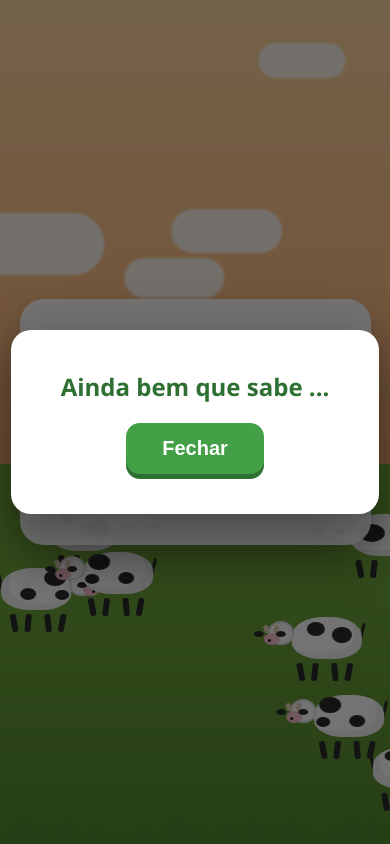
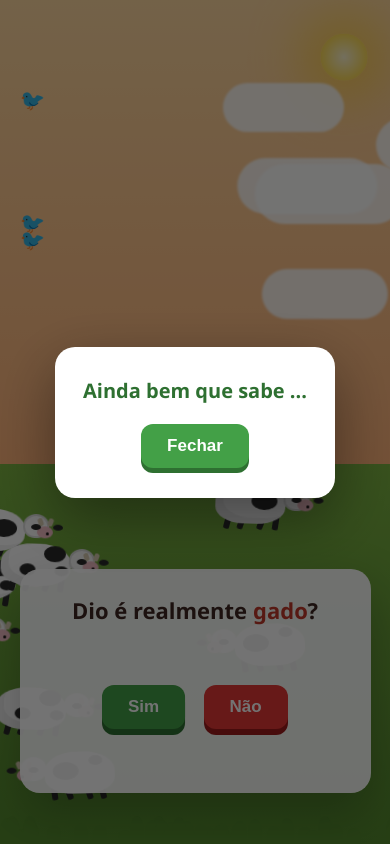
Before and after one commit to ThomasFarss/DioGado, a plain HTML site: page index.html in a window 390 px wide. Both pictures are taken after a click on the button "Sim". Drawn offline with Linux system fonts and the light colour scheme.

Commit message:
Add more animation flair and mobile responsiveness
Co-Authored-By: Claude Sonnet 5 <noreply@anthropic.com>

```diff
--- a/index.html
+++ b/index.html
@@ -46,18 +46,61 @@
     to{transform:translateX(110vw);}
   }
 
+  /* sol */
+  .sun{
+    position:absolute;
+    top:6%;
+    right:8%;
+    width:70px;
+    height:70px;
+    border-radius:50%;
+    background:radial-gradient(circle, #fff6d0 0%, #ffe066 60%, #ffcc33 100%);
+    box-shadow:0 0 40px 20px rgba(255,204,51,0.55);
+    animation:pulse 2.5s ease-in-out infinite;
+    z-index:0;
+  }
+  @keyframes pulse{
+    0%,100%{transform:scale(1); box-shadow:0 0 40px 20px rgba(255,204,51,0.55);}
+    50%{transform:scale(1.12); box-shadow:0 0 55px 28px rgba(255,204,51,0.7);}
+  }
+
+  /* passaro */
+  .bird{
+    position:absolute;
+    font-size:20px;
+    animation:flyacross linear infinite, flap 0.5s ease-in-out infinite alternate;
+    z-index:1;
+  }
+  @keyframes flyacross{
+    from{transform:translate(-60px, 0);}
+    to{transform:translate(110vw, -40px);}
+  }
+  @keyframes flap{
+    from{transform:translateY(0) scaleY(1);}
+    to{transform:translateY(-6px) scaleY(0.85);}
+  }
+
   /* boi */
   .cow{
     position:absolute;
     width:90px;
     height:60px;
-    animation:walk linear infinite;
+    animation:walk linear infinite, bounce 0.5s ease-in-out infinite;
     z-index:1;
   }
   .cow-body{
     position:relative;
     width:100%;
     height:100%;
+    animation:headbob 0.5s ease-in-out infinite alternate;
+  }
+  @keyframes bounce{
+    0%,100%{margin-top:0px;}
+    50%{margin-top:-6px;}
+  }
+  @keyframes headbob{
+    from{transform:rotate(-2deg);}
+    to{transform:rotate(2deg);}
   }
   .cow-blob{
     position:absolute;
@@ -129,15 +172,15 @@
     background:#2b2b2b;
     bottom:-14px;
     border-radius:2px;
-    animation:legmove 0.5s ease-in-out infinite alternate;
+    animation:legmove 0.3s ease-in-out infinite alternate;
   }
   .cow-leg.l1{left:16px;}
-  .cow-leg.l2{left:30px; animation-delay:0.25s;}
-  .cow-leg.l3{left:50px; animation-delay:0.1s;}
-  .cow-leg.l4{left:64px; animation-delay:0.35s;}
+  .cow-leg.l2{left:30px; animation-delay:0.15s;}
+  .cow-leg.l3{left:50px; animation-delay:0.06s;}
+  .cow-leg.l4{left:64px; animation-delay:0.21s;}
   @keyframes legmove{
-    from{transform:rotate(-12deg);}
-    to{transform:rotate(12deg);}
+    from{transform:rotate(-20deg);}
+    to{transform:rotate(20deg);}
   }
   .cow-tail{
     position:absolute;
@@ -148,11 +191,11 @@
     top:16px;
     border-radius:2px;
     transform-origin:top center;
-    animation:tailwag 0.6s ease-in-out infinite alternate;
+    animation:tailwag 0.35s ease-in-out infinite alternate;
   }
   @keyframes tailwag{
-    from{transform:rotate(-10deg);}
-    to{transform:rotate(15deg);}
+    from{transform:rotate(-15deg);}
+    to{transform:rotate(20deg);}
   }
   @keyframes walk{
     from{transform:translateX(-140px) scaleX(1);}
@@ -184,14 +227,28 @@
     text-align:center;
     box-shadow:0 20px 50px rgba(0,0,0,0.25);
     max-width:90vw;
+    animation:cardIn 0.6s cubic-bezier(.34,1.56,.64,1);
+  }
+  @keyframes cardIn{
+    from{transform:scale(0.7) translateY(30px); opacity:0;}
+    to{transform:scale(1) translateY(0); opacity:1;}
   }
   .card h1{
     margin:0 0 30px 0;
-    font-size:clamp(24px, 4vw, 38px);
+    font-size:clamp(22px, 5.5vw, 38px);
     color:#3e2723;
   }
   .card h1 span{
     color:#c0392b;
+    display:inline-block;
+    animation:wiggle 1.8s ease-in-out infinite;
+  }
+  @keyframes wiggle{
+    0%,100%{transform:rotate(0deg);}
+    10%{transform:rotate(-6deg);}
+    20%{transform:rotate(6deg);}
+    30%{transform:rotate(-4deg);}
+    40%{transform:rotate(0deg);}
   }
   .btn-row{
     display:flex;
@@ -200,6 +257,7 @@
     align-items:center;
     position:relative;
     min-height:70px;
+    flex-wrap:wrap;
   }
   button{
     font-size:20px;
@@ -208,15 +266,21 @@
     border:none;
     border-radius:14px;
     cursor:pointer;
-    transition: transform 0.15s ease, box-shadow 0.15s ease;
+    transition: transform 0.15s ease, box-shadow 0.15s ease, left 0.18s ease, top 0.18s ease;
+    touch-action:manipulation;
   }
   #simBtn{
     background:#43a047;
     color:white;
     box-shadow:0 6px 0 #2e7031;
+    animation:simPulse 1.6s ease-in-out infinite;
+  }
+  @keyframes simPulse{
+    0%,100%{transform:scale(1);}
+    50%{transform:scale(1.06);}
   }
   #simBtn:hover{
-    transform:translateY(-2px);
+    transform:translateY(-2px) scale(1.06);
     box-shadow:0 8px 0 #2e7031;
   }
   #simBtn:active{
@@ -266,6 +330,55 @@
     color:white;
     box-shadow:0 5px 0 #2e7031;
   }
+
+  /* mobile */
+  @media (max-width: 600px){
+    body{
+      align-items:flex-end;
+      padding-bottom:6vh;
+    }
+    .card{
+      padding:26px 22px;
+      border-radius:20px;
+      width:100%;
+    }
+    .card h1{
+      margin-bottom:22px;
+    }
+    .btn-row{
+      gap:18px;
+      min-height:120px;
+    }
+    button{
+      font-size:17px;
+      padding:12px 26px;
+      border-radius:12px;
+    }
+    .sun{
+      width:46px;
+      height:46px;
+      top:4%;
+      right:6%;
+    }
+    .cow{
+      width:64px;
+      height:44px;
+    }
+    .popup{
+      padding:30px 28px;
+      max-width:85vw;
+    }
+    .popup p{
+      font-size:20px;
+    }
+  }
+
+  @media (max-height: 480px) and (orientation: landscape){
+    body{ align-items:center; padding-bottom:0; }
+    .card{ padding:18px 24px; }
+    .card h1{ margin-bottom:14px; font-size:20px; }
+    .btn-row{ min-height:60px; }
+  }
 </style>
 </head>
 <body>
@@ -289,6 +402,25 @@
 
 <script>
   const scene = document.getElementById('scene');
+
+  // sol
+  const sun = document.createElement('div');
+  sun.className = 'sun';
+  scene.appendChild(sun);
+
+  // passaros
+  function createBird(top, duration, delay){
+    const b = document.createElement('div');
+    b.className = 'bird';
+    b.style.top = top + '%';
+    b.style.animationDuration = `${duration}s, 0.5s`;
+    b.style.animationDelay = `${delay}s, 0s`;
+    b.textContent = '🐦';
+    scene.appendChild(b);
+  }
+  for(let i=0;i<3;i++){
+    createBird(8 + Math.random()*20, 18 + Math.random()*10, -Math.random()*20);
+  }
 
   // gerar bois
   const spotConfigs = [
@@ -367,8 +499,19 @@
   const simBtn = document.getElementById('simBtn');
   const btnRow = document.querySelector('.btn-row');
 
+  function jump(pointerX, pointerY){
+    const rowRect = btnRow.getBoundingClientRect();
+    const btnRect = naoBtn.getBoundingClientRect();
+    const maxX = Math.max(rowRect.width - btnRect.width - 10, 40);
+    const maxY = 160;
+    const newX = (Math.random() - 0.5) * 2 * (maxX/2);
+    const newY = (Math.random() - 0.5) * 2 * maxY;
+    naoBtn.style.position = 'relative';
+    naoBtn.style.left = newX + 'px';
+    naoBtn.style.top = newY + 'px';
+  }
+
   function dodge(e){
-    const rowRect = btnRow.getBoundingClientRect();
     const btnRect = naoBtn.getBoundingClientRect();
     const mouseX = e.clientX;
     const mouseY = e.clientY;
@@ -378,26 +521,29 @@
     const dist = Math.hypot(mouseX - btnCenterX, mouseY - btnCenterY);
 
     if(dist < 90){
-      const maxX = rowRect.width - btnRect.width - 10;
-      const maxY = 200;
-      const newX = (Math.random() - 0.5) * 2 * (maxX/2);
-      const newY = (Math.random() - 0.5) * 2 * maxY;
-      naoBtn.style.position = 'relative';
-      naoBtn.style.left = newX + 'px';
-      naoBtn.style.top = newY + 'px';
+      jump();
     }
   }
 
   document.addEventListener('mousemove', dodge);
   naoBtn.addEventListener('mouseover', dodge);
+
+  document.addEventListener('touchmove', function(e){
+    const touch = e.touches[0];
+    if(!touch) return;
+    const btnRect = naoBtn.getBoundingClientRect();
+    const btnCenterX = btnRect.left + btnRect.width/2;
+    const btnCenterY = btnRect.top + btnRect.height/2;
+    const dist = Math.hypot(touch.clientX - btnCenterX, touch.clientY - btnCenterY);
+    if(dist < 70){
+      jump();
+    }
+  }, {passive:true});
+
   naoBtn.addEventListener('touchstart', function(e){
     e.preventDefault();
-    const newX = (Math.random() - 0.5) * 200;
-    const newY = (Math.random() - 0.5) * 200;
-    naoBtn.style.position = 'relative';
-    naoBtn.style.left = newX + 'px';
-    naoBtn.style.top = newY + 'px';
-  });
+    jump();
+  }, {passive:false});
 
   // popup ao clicar em Sim
   const overlay = document.getElementById('overlay');
```
